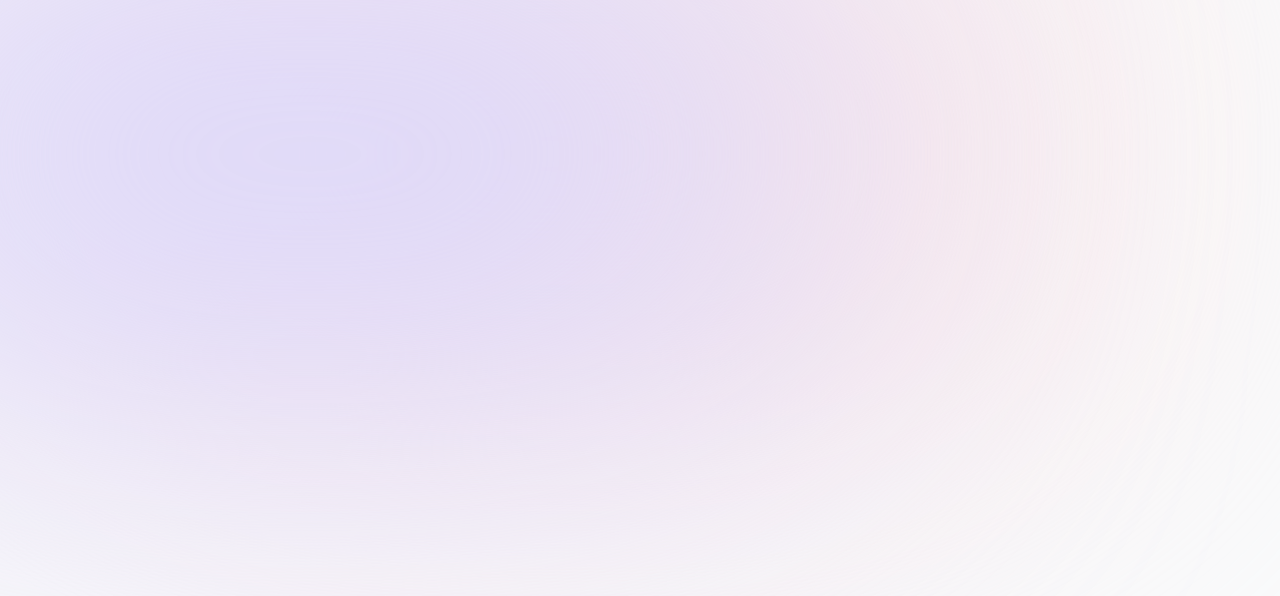
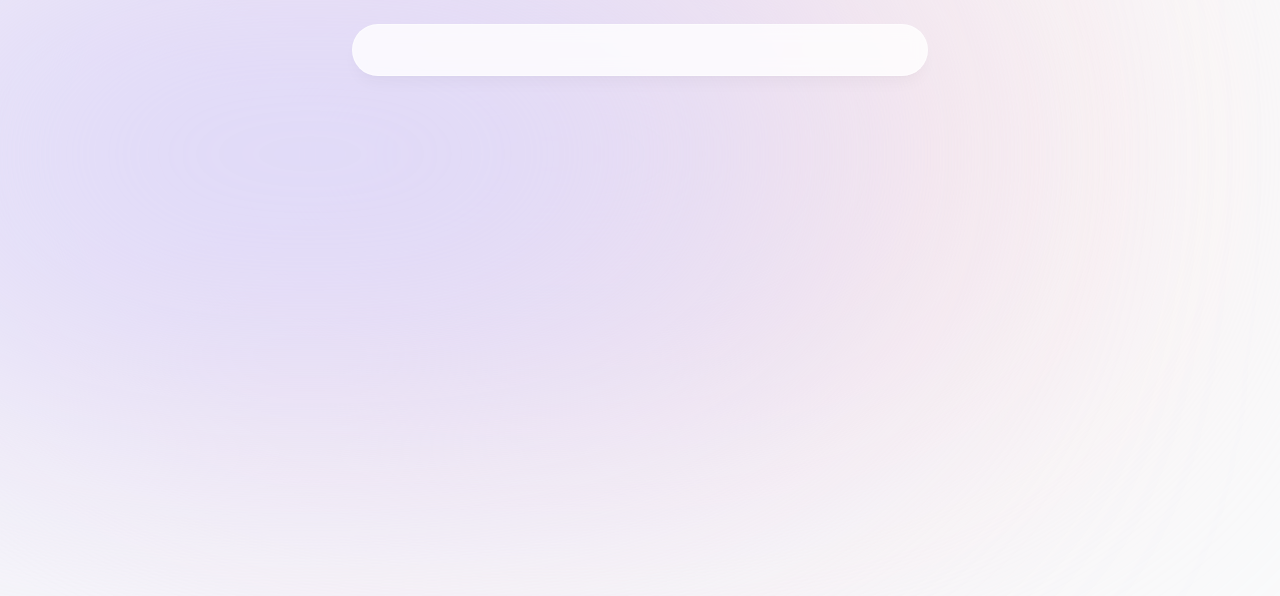
Before and after one commit to trile-it/tri-le-portfolio, a Next.js app: page / in a window 1280 px wide. Shown: the top 596 px of the page. Built offline with nearby package versions, Linux system fonts and the light colour scheme.

Commit message:
add empty header

```diff
--- a/src/app/layout.tsx
+++ b/src/app/layout.tsx
@@ -1,3 +1,4 @@
+import Header from "@/components/header";
 import type { Metadata } from "next";
 import { Inter } from "next/font/google";
 import "./globals.css";
@@ -16,8 +17,8 @@ export default function RootLayout({
 }>) {
   return (
     <html lang="en">
-    <body className={`${inter.className} bg-gray-50 text-gray-950 relative`}>
-    <div className="
+      <body className={`${inter.className} bg-gray-50 text-gray-950 relative`}>
+        <div className="
           bg-[#fbe2e3]
           absolute -z-10
           top-[-6rem] right-[11rem]
@@ -25,7 +26,7 @@ export default function RootLayout({
           rounded-full
           blur-[10rem]
         "></div>
-    <div className="
+        <div className="
           bg-[#dbd7fb]
           absolute -z-10
           top-[-6rem] left-[-35rem] md:left-[-33rem] lg:left-[-28rem] xl:left-[-15rem] 2xl:left-[-5rem]
@@ -33,8 +34,9 @@ export default function RootLayout({
           rounded-full
           blur-[10rem]
         "></div>
-    {children}
-    </body>
+        <Header />
+        {children}
+      </body>
     </html>
   );
 }
--- /dev/null
+++ b/src/components/header.tsx
@@ -0,0 +1,20 @@
+import React from 'react';
+
+function Header() {
+    return (
+        <header className="z-[999] relative">
+            <div className="
+                fixed top-0 left-1/2 -translate-x-1/2
+                h-[4.5rem] w-full
+                rounded-none
+                border border-white/40
+                bg-white/80
+                shadow-lg shadow-black/[0.03]
+                backdrop-blur-[0.5rem]
+                sm:top-6 sm:h-[3.25rem] sm:w-[36rem] sm:rounded-full
+            "></div>
+        </header>
+    );
+}
+
+export default Header;
```
